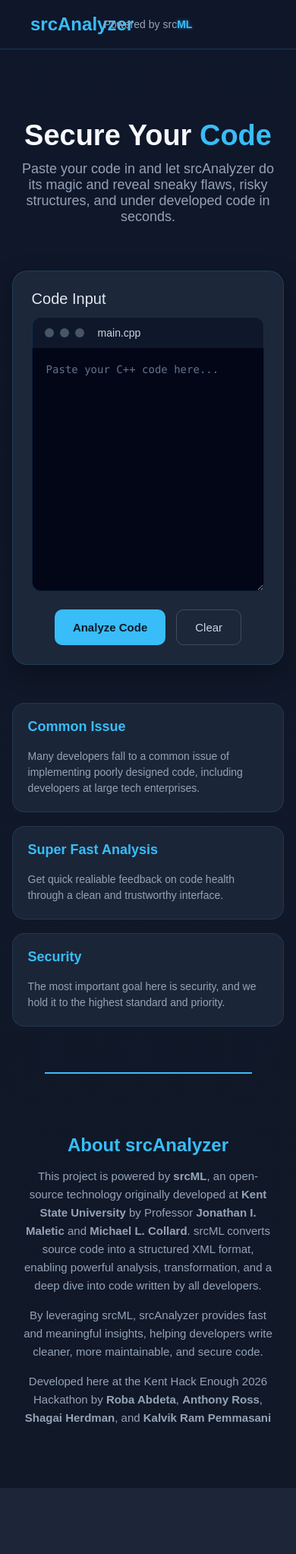
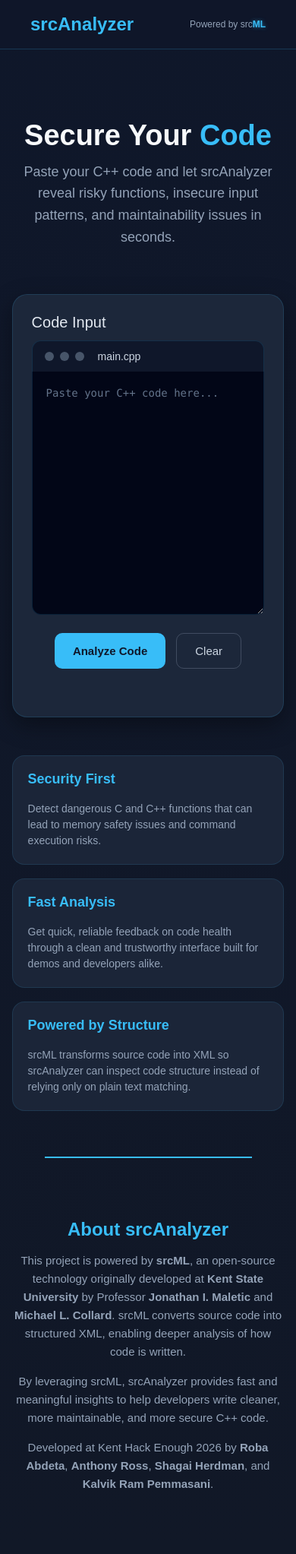
Before and after one commit to Ajross-dev/srcml-code-analyzer, a Python web app: template templates/index.html in a window 390 px wide. Shown: the whole page at 76% size. Before the commit the page ends 1958 px from the top, so only its background shows below. Run offline with Jinja, Linux system fonts and the light colour scheme; the template is opened without the code that fills it, so the values that code supplies are empty.

Commit message:
Updated frontend index

```diff
--- a/templates/index.html
+++ b/templates/index.html
@@ -25,6 +25,7 @@
             align-items: center;
             background-color: rgba(15, 23, 42, 0.95);
             border-bottom: 1px solid rgba(56, 189, 248, 0.2);
+            position: relative;
         }
 
         .logo {
@@ -33,11 +34,18 @@
             color: #38bdf8;
         }
 
-        .nav-links {
-            display: flex;
-            gap: 20px;
-            color: #cbd5e1;
+        .powered-by-nav {
+            position: absolute;
+            left: 50%;
+            transform: translateX(-50%);
             font-size: 14px;
+            color: #94a3b8;
+        }
+
+        .highlight {
+            color: #38bdf8;
+            font-weight: bold;
+            text-shadow: 0 0 5px rgba(56, 189, 248, 0.6);
         }
 
         .hero {
@@ -60,6 +68,7 @@
             color: #94a3b8;
             max-width: 700px;
             margin: 0 auto;
+            line-height: 1.6;
         }
 
         .main-card {
@@ -170,6 +179,22 @@
             background-color: rgba(148, 163, 184, 0.08);
         }
 
+        .status-message {
+            margin-top: 16px;
+            text-align: center;
+            min-height: 22px;
+            color: #cbd5e1;
+            font-size: 14px;
+        }
+
+        .status-message.error {
+            color: #fca5a5;
+        }
+
+        .status-message.success {
+            color: #86efac;
+        }
+
         .features {
             width: 85%;
             max-width: 1000px;
@@ -199,20 +224,6 @@
             line-height: 1.5;
         }
 
-        .powered-by-nav {
-            position: absolute;
-            left: 50%;
-            transform: translateX(-50%);
-            font-size: 14px;
-            color: #94a3b8;
-        }
-
-        .highlight {
-            color: #38bdf8;
-            font-weight: bold;
-            text-shadow: 0 0 5px rgba(56, 189, 248, 0.6);
-        }
-
         .about {
             width: 85%;
             max-width: 900px;
@@ -231,6 +242,14 @@
             font-size: 15px;
         }
 
+        hr {
+            margin-top: 60px;
+            width: 70%;
+            height: 2px;
+            background-color: #38bdf8;
+            border: none;
+        }
+
         @media (max-width: 900px) {
             .features {
                 grid-template-columns: 1fr;
@@ -240,12 +259,22 @@
                 font-size: 38px;
             }
 
-            .main-card {
+            .main-card,
+            .features,
+            .about {
                 width: 92%;
             }
 
-            .features {
-                width: 92%;
+            .powered-by-nav {
+                position: static;
+                transform: none;
+                margin-left: auto;
+                font-size: 12px;
+            }
+
+            .navbar {
+                gap: 12px;
+                flex-wrap: wrap;
             }
         }
     </style>
@@ -253,18 +282,16 @@
 <body>
     <div class="navbar">
         <div class="logo">srcAnalyzer</div>
-
         <div class="powered-by-nav">
             Powered by src<span class="highlight">ML</span>
         </div>
-
-
     </div>
 
     <section class="hero">
         <h1>Secure Your <span>Code</span></h1>
         <p>
-            Paste your code in and let srcAnalyzer do its magic and reveal sneaky flaws, risky structures, and under developed code in seconds.
+            Paste your C++ code and let srcAnalyzer reveal risky functions,
+            insecure input patterns, and maintainability issues in seconds.
         </p>
     </section>
 
@@ -283,49 +310,121 @@
         <textarea id="codeInput" placeholder="Paste your C++ code here..."></textarea>
 
         <div class="actions">
-            <button class="primary-btn">Analyze Code</button>
-            <button class="secondary-btn">Clear</button>
+            <button class="primary-btn" id="analyzeBtn">Analyze Code</button>
+            <button class="secondary-btn" id="clearBtn">Clear</button>
         </div>
+
+        <div id="statusMessage" class="status-message"></div>
     </div>
 
     <section class="features">
         <div class="feature-card">
-            <h3>Common Issue</h3>
-            <p>Many developers fall to a common issue of implementing poorly designed code, including developers at large tech enterprises.</p>
+            <h3>Security First</h3>
+            <p>
+                Detect dangerous C and C++ functions that can lead to memory safety
+                issues and command execution risks.
+            </p>
         </div>
 
         <div class="feature-card">
-            <h3>Super Fast Analysis</h3>
-            <p>Get quick realiable feedback on code health through a clean and trustworthy interface.</p>
+            <h3>Fast Analysis</h3>
+            <p>
+                Get quick, reliable feedback on code health through a clean and
+                trustworthy interface built for demos and developers alike.
+            </p>
         </div>
 
         <div class="feature-card">
-            <h3>Security</h3>
-            <p>The most important goal here is security, and we hold it to the highest standard and priority.</p>
+            <h3>Powered by Structure</h3>
+            <p>
+                srcML transforms source code into XML so srcAnalyzer can inspect code
+                structure instead of relying only on plain text matching.
+            </p>
         </div>
     </section>
 
-<hr style="margin-top: 60px; width: 70%; height: 2px; background-color: #38bdf8; border: none;">    <section class="about">
+    <hr>
+
+    <section class="about">
         <h2>About srcAnalyzer</h2>
 
         <p>
             This project is powered by <strong>srcML</strong>, an open-source technology
             originally developed at <strong>Kent State University</strong> by
             Professor <strong>Jonathan I. Maletic</strong> and <strong>Michael L. Collard</strong>.
-        srcML converts source code into a structured XML format, enabling powerful
-        analysis, transformation, and a deep dive into code written by all developers.
+            srcML converts source code into structured XML, enabling deeper analysis
+            of how code is written.
         </p>
 
         <p>
-        By leveraging srcML, srcAnalyzer provides fast and meaningful insights,
-        helping developers write cleaner, more maintainable, and secure code.
+            By leveraging srcML, srcAnalyzer provides fast and meaningful insights
+            to help developers write cleaner, more maintainable, and more secure C++ code.
         </p>
 
         <p>
-        Developed here at the Kent Hack Enough 2026 Hackathon by
-        <strong>Roba Abdeta</strong>, <strong>Anthony Ross</strong>, <strong>Shagai Herdman</strong>, and <strong>Kalvik Ram Pemmasani
-</strong>
+            Developed at Kent Hack Enough 2026 by
+            <strong>Roba Abdeta</strong>, <strong>Anthony Ross</strong>,
+            <strong>Shagai Herdman</strong>, and <strong>Kalvik Ram Pemmasani</strong>.
         </p>
     </section>
+
+    <script>
+        const codeInput = document.getElementById("codeInput");
+        const analyzeBtn = document.getElementById("analyzeBtn");
+        const clearBtn = document.getElementById("clearBtn");
+        const statusMessage = document.getElementById("statusMessage");
+
+        function setStatus(message, type = "") {
+            statusMessage.textContent = message;
+            statusMessage.className = "status-message";
+            if (type) {
+                statusMessage.classList.add(type);
+            }
+        }
+
+        analyzeBtn.addEventListener("click", async () => {
+            const code = codeInput.value.trim();
+
+            if (!code) {
+                setStatus("Please paste some C++ code first.", "error");
+                return;
+            }
+
+            setStatus("Analyzing code...", "success");
+            analyzeBtn.disabled = true;
+            analyzeBtn.textContent = "Analyzing...";
+
+            try {
+                const response = await fetch("/analyze", {
+                    method: "POST",
+                    headers: {
+                        "Content-Type": "application/json"
+                    },
+                    body: JSON.stringify({ code: code })
+                });
+
+                const data = await response.json();
+
+                if (!response.ok || !data.success) {
+                    setStatus(data.error || "Analysis failed.", "error");
+                    return;
+                }
+
+                localStorage.setItem("analysisData", JSON.stringify(data));
+                window.location.href = "/results";
+            } catch (error) {
+                console.error(error);
+                setStatus("Could not connect to the backend.", "error");
+            } finally {
+                analyzeBtn.disabled = false;
+                analyzeBtn.textContent = "Analyze Code";
+            }
+        });
+
+        clearBtn.addEventListener("click", () => {
+            codeInput.value = "";
+            setStatus("");
+        });
+    </script>
 </body>
 </html>
```
Lines whose indentation alone changed are shown as unchanged.
